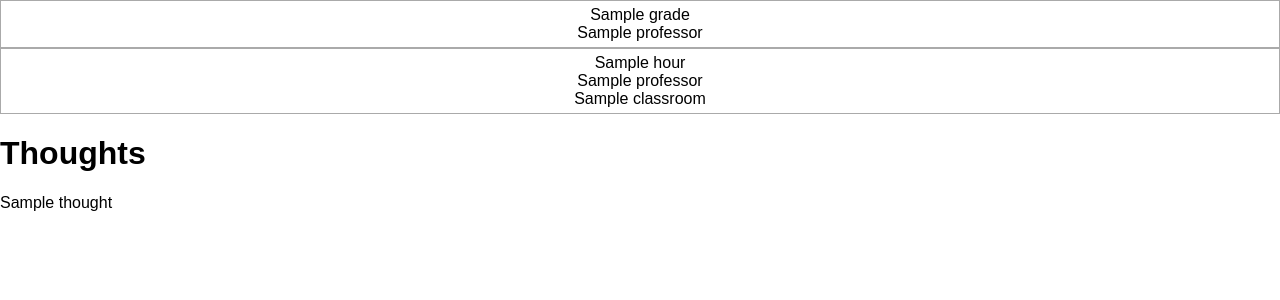
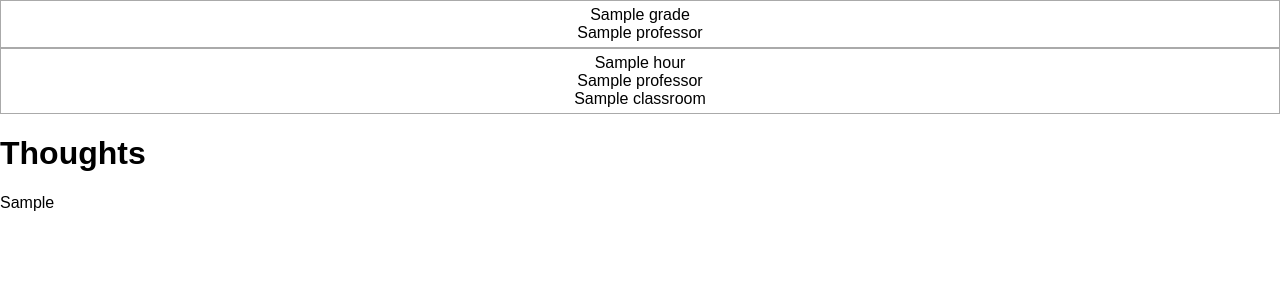
Before and after one commit to Tini4/eAsistent-schedules, a Flask app: template templates/index.html in a window 1280 px wide. Shown: the top 300 px of the page. Run offline with Flask 2, Linux system fonts and the light colour scheme; the template is opened without the code that fills it: most values are stand-ins (such as "Sample title", 1, 10 or a date in 2020).

Commit message:
only show 1 random thought at a time

```diff
--- a/main.py
+++ b/main.py
@@ -1,6 +1,7 @@
 from schedules import init, get_classroom_schedule, get_grade_schedule
 from flask import Flask, render_template
 from shower_thoughts import get_shower_thoughts
+import random
 
 app = Flask('app')
 # init()
@@ -14,7 +15,7 @@ def index():
     return render_template('index.html',
                            # classroom_schedule=classroom_schedule,
                            # grade_schedule=grade_schedule,
-                           shower_thoughts=shower_thoughts
+                           shower_thought=random.choice(shower_thoughts)
                            )
 
 
--- a/shower_thoughts.py
+++ b/shower_thoughts.py
@@ -19,7 +19,7 @@ headers = {
 }
 params = (
     ('count', '100'),
-    ('limit', '1000')
+    ('limit', '5000')
 )
 
 shower_thoughts = []
--- a/templates/index.html
+++ b/templates/index.html
@@ -39,12 +39,10 @@
     </table>
     <div>
         <h1>Thoughts</h1>
-        {% if shower_thoughts != None %}
-        {% for thought in shower_thoughts %}
+        {% if shower_thought != None %}
             <p>
-                {{ thought }}
+                {{ shower_thought }}
             </p>
-        {% endfor %}
         {% endif %}
     </div>
 {% endblock %}
```
